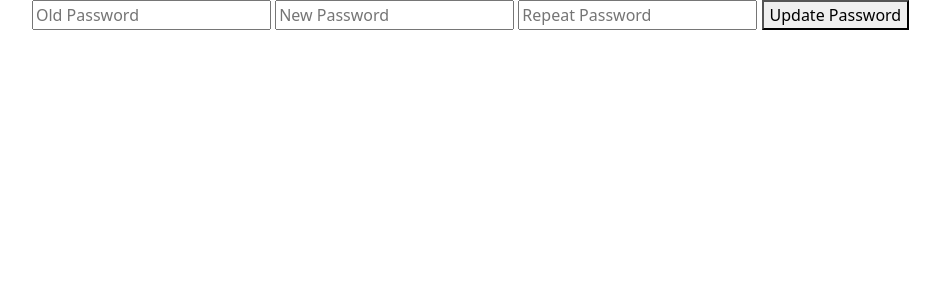
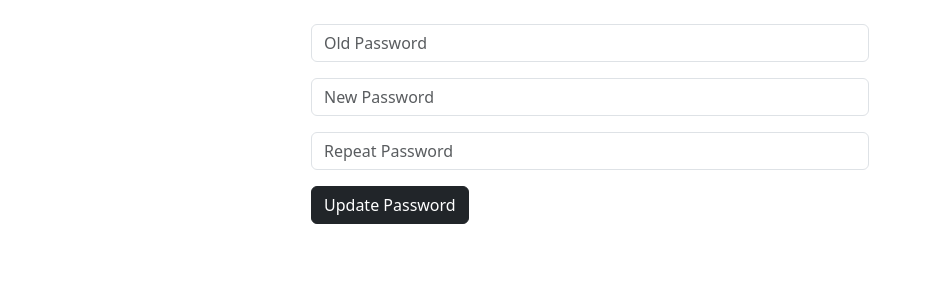
Before and after one commit to rakhovetski/comterest, a Django app: page /account/password_change/ in a window 1280 px wide. Shown: the part 56-356 px from the top of the page, without its empty margins (50-990 px from the left). Run offline with Django 3.2, Linux system fonts and the light colour scheme; the visitor is signed in with stand-in values (Sample User, id 1).

Commit message:
Add styles to password change

```diff
--- a/service/account/templates/account/password_change/password_change.html
+++ b/service/account/templates/account/password_change/password_change.html
@@ -4,19 +4,29 @@
 
 
 {% block content %}
+<div class="col-md-6 offset-md-3">
     <form method="post">
+        </br>
         {% csrf_token %}
-        <input name="old_password" placeholder="Old Password" type="password" required="true">
-        <input name="new_password1" placeholder="New Password" type="password" required="true">
-        <input name="new_password2" placeholder="Repeat Password" type="password" required="true">
+        <div class="mb-3">
+        <input name="old_password" class="form-control" placeholder="Old Password" type="password" required="true">
+        </div>
+        <div class="mb-3">
+        <input name="new_password1" class="form-control" placeholder="New Password" type="password" required="true">
+        </div>
+        <div class="mb-3">
+        <input name="new_password2" class="form-control" placeholder="Repeat Password" type="password" required="true">
+        </div>
 
         {% for field in form %}
             {% for error in field.errors %}
                 <p style="color: red">{{ error }}</p>
             {% endfor %}
         {% endfor %}
-        <button type="submit">Update Password</button>
+        <div class="mb-3">
+        <button type="submit" class="btn btn-dark">Update Password</button>
+        </div>
     </form>
-
+</div>
 
 {% endblock %}
--- a/service/account/templates/account/password_change/password_reset_complete.html
+++ b/service/account/templates/account/password_change/password_reset_complete.html
@@ -3,6 +3,8 @@
 {% block title %}Password Reset Complete{% endblock %}
 
 {% block content %}
-    <p>Your password has been reset</p>
-
+<div class="col-md-6 offset-md-3">
+    </br>
+    <h1 class="text-center">Your password has been reset</h1>
+</div>
 {% endblock %}
```
Also changed, not shown: service/account/templates/account/login/login.html (+6 -4 lines), service/account/templates/account/password_change/password_change_done.html (+5 -2 lines), service/account/templates/account/password_change/password_reset_done.html (+5 -2 lines), service/account/templates/account/password_change/password_reset_form.html (+12 -3 lines).
